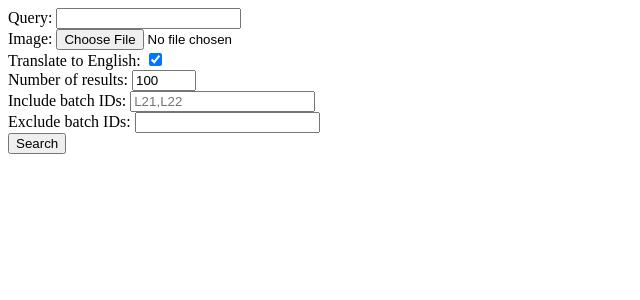
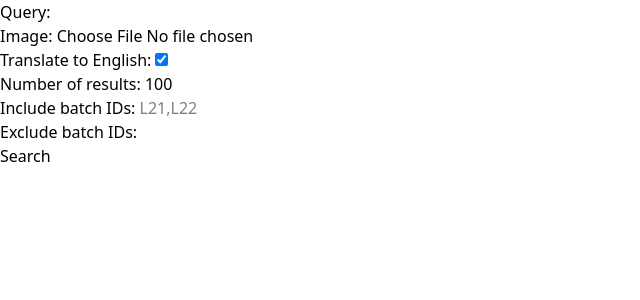
Before and after one commit to QuocThinh73/AIO-AICLosers, a React (Vite) app in the folder frontend/: page / in a window 1280 px wide. Shown: the top 300 px of the page, without its empty margins (0-640 px from the left). Built offline with nearby package versions, Linux system fonts and the light colour scheme.

Commit message:
install tailwind

```diff
--- a/frontend/package.json
+++ b/frontend/package.json
@@ -10,8 +10,10 @@
     "preview": "vite preview"
   },
   "dependencies": {
+    "@tailwindcss/vite": "^4.1.12",
     "react": "^19.1.1",
-    "react-dom": "^19.1.1"
+    "react-dom": "^19.1.1",
+    "tailwindcss": "^4.1.12"
   },
   "devDependencies": {
     "@eslint/js": "^9.33.0",
--- /dev/null
+++ b/frontend/src/index.css
@@ -0,0 +1 @@
+@import "tailwindcss";
--- a/frontend/src/main.jsx
+++ b/frontend/src/main.jsx
@@ -1,6 +1,7 @@
 import { StrictMode } from 'react'
 import { createRoot } from 'react-dom/client'
 import App from './App'
+import './index.css'
 
 createRoot(document.getElementById('root')).render(
   <StrictMode>
--- a/frontend/vite.config.js
+++ b/frontend/vite.config.js
@@ -1,9 +1,10 @@
 import { defineConfig } from 'vite'
 import react from '@vitejs/plugin-react'
+import tailwindcss from '@tailwindcss/vite'
 
 
 export default defineConfig({
-  plugins: [react()],
+  plugins: [react(), tailwindcss()],
   server: {
     host: true,
     port: 5137,
```
Also changed, not shown: 1 other file (tests, documents, lock files or other folders).
